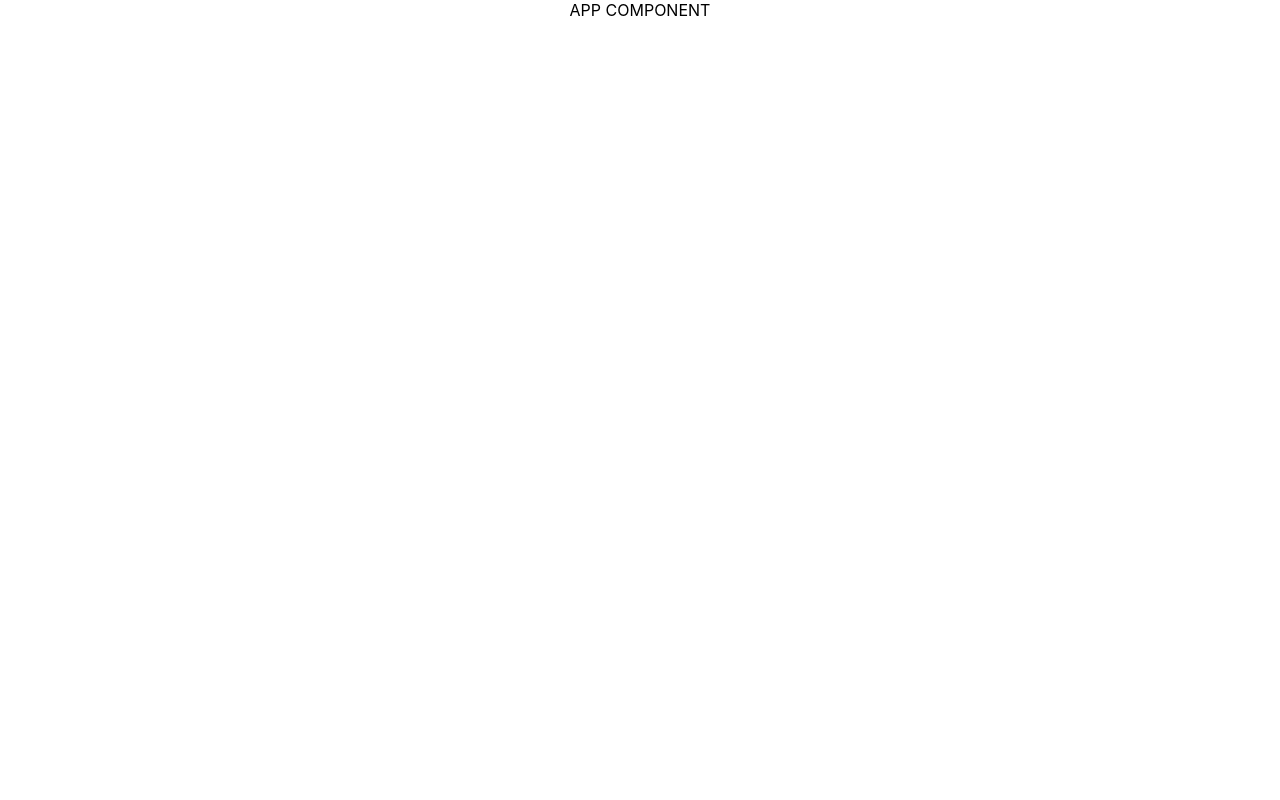
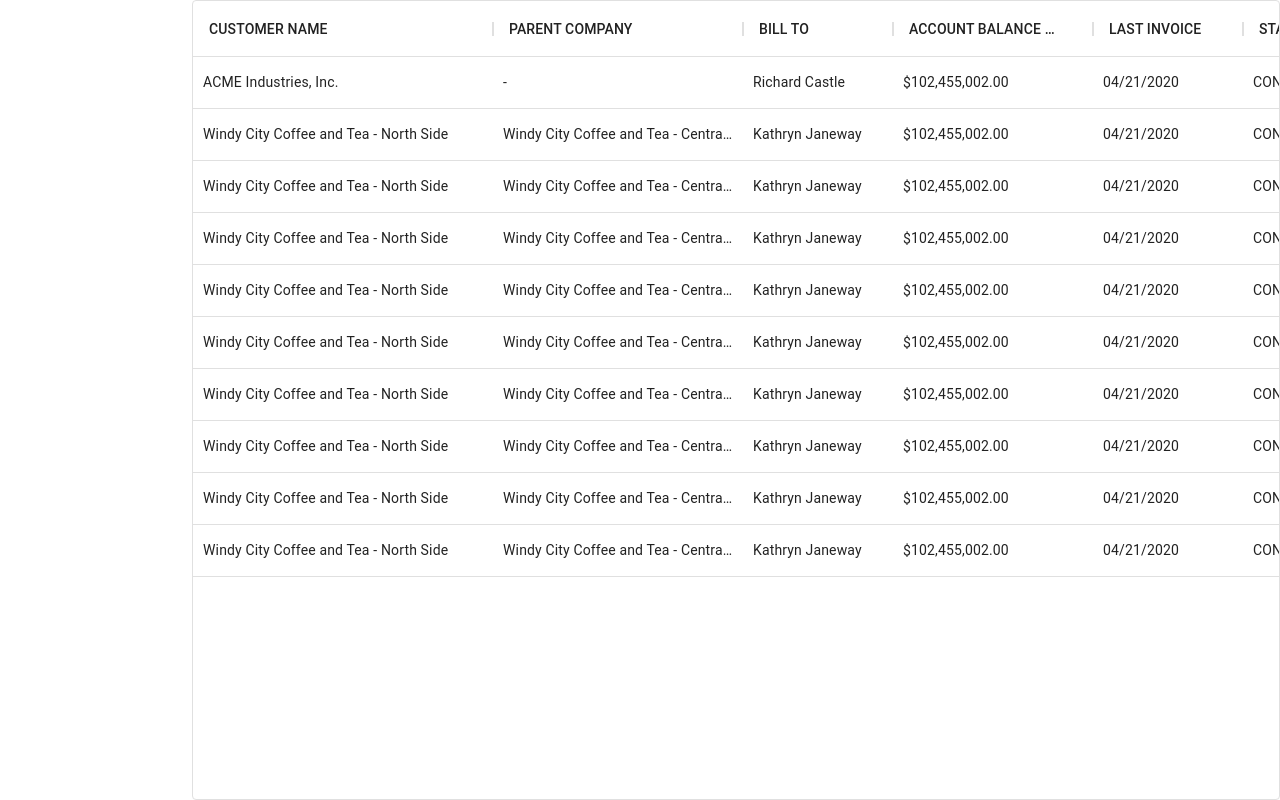
Before and after one commit to bIropka/cpc, a React (Create React App) app: page / in a window 1280 px wide. Built offline with nearby package versions, Linux system fonts and the light colour scheme.

Commit message:
added mock table

```diff
--- a/package.json
+++ b/package.json
@@ -4,6 +4,7 @@
   "private": true,
   "dependencies": {
     "@material-ui/core": "^4.11.4",
+    "@material-ui/data-grid": "^4.0.0-alpha.32",
     "@testing-library/jest-dom": "^5.11.4",
     "@testing-library/react": "^11.1.0",
     "@testing-library/user-event": "^12.1.10",
--- a/src/App.css
+++ b/src/App.css
@@ -1,38 +1,11 @@
 .App {
-  text-align: center;
+  width: 100vw;
+  height: 100vh;
+  display: flex;
+  justify-content: flex-end;
 }
 
-.App-logo {
-  height: 40vmin;
-  pointer-events: none;
+.Grid {
+  width: 85%;
+  height: 100%;
 }
-
-@media (prefers-reduced-motion: no-preference) {
-  .App-logo {
-    animation: App-logo-spin infinite 20s linear;
-  }
-}
-
-.App-header {
-  background-color: #282c34;
-  min-height: 100vh;
-  display: flex;
-  flex-direction: column;
-  align-items: center;
-  justify-content: center;
-  font-size: calc(10px + 2vmin);
-  color: white;
-}
-
-.App-link {
-  color: #61dafb;
-}
-
-@keyframes App-logo-spin {
-  from {
-    transform: rotate(0deg);
-  }
-  to {
-    transform: rotate(360deg);
-  }
-}
--- a/src/App.tsx
+++ b/src/App.tsx
@@ -1,13 +1,35 @@
-import React from 'react';
+import React, {useMemo} from 'react';
+import {DataGrid} from "@material-ui/data-grid";
 import './App.css';
-import Table from '@material-ui/core/';
+import mock from './mock';
 
-function App() {
-  return (
-    <div className="App">
-      APP COMPONENT
-    </div>
-  );
+const App = () => {
+    const rows = useMemo(() => mock, []);
+    const columns = useMemo(() => ([
+            {field: 'customerName', headerName: 'CUSTOMER NAME', width: 300},
+            {field: 'parentCompany', headerName: 'PARENT COMPANY', width: 250, sortable: false},
+            {
+                field: 'billTo', headerName: 'BILL TO', width: 150, sortable: false,
+            },
+            {
+                field: 'accountBalanceFormat', headerName: 'ACCOUNT BALANCE (USD)', width: 200, sortable: false,
+                // @ts-ignore
+                valueGetter: (params) => new Intl.NumberFormat('en-US', {
+                    style: 'currency',
+                    currency: 'USD'
+                }).format(params.getValue(params.id, 'accountBalance')),
+            },
+            {field: 'lastInvoice', headerName: 'LAST INVOICE', width: 150, sortable: false},
+            {field: 'status', headerName: 'STATUS', width: 150, sortable: false},
+        ]), []);
+
+    return (
+        <div className="App">
+            <div className="Grid">
+                <DataGrid rows={rows} columns={columns} hideFooterPagination={true}/>
+            </div>
+        </div>
+    );
 }
 
 export default App;
--- /dev/null
+++ b/src/mock.ts
@@ -0,0 +1,83 @@
+const mock = [{
+    id: 1,
+    customerName: 'ACME Industries, Inc.',
+    parentCompany: '-',
+    billTo: 'Richard Castle',
+    accountBalance: 102455002,
+    lastInvoice: '04/21/2020',
+    status: 'CONFIRMED',
+}, {
+    id: 2,
+    customerName: 'Windy City Coffee and Tea - North Side',
+    parentCompany: 'Windy City Coffee and Tea - Central Chicago',
+    billTo: 'Kathryn Janeway',
+    accountBalance: 102455002,
+    lastInvoice: '04/21/2020',
+    status: 'CONFIRMED',
+}, {
+    id: 3,
+    customerName: 'Windy City Coffee and Tea - North Side',
+    parentCompany: 'Windy City Coffee and Tea - Central Chicago',
+    billTo: 'Kathryn Janeway',
+    accountBalance: 102455002,
+    lastInvoice: '04/21/2020',
+    status: 'CONFIRMED',
+}, {
+    id: 4,
+    customerName: 'Windy City Coffee and Tea - North Side',
+    parentCompany: 'Windy City Coffee and Tea - Central Chicago',
+    billTo: 'Kathryn Janeway',
+    accountBalance: 102455002,
+    lastInvoice: '04/21/2020',
+    status: 'CONFIRMED',
+}, {
+    id: 5,
+    customerName: 'Windy City Coffee and Tea - North Side',
+    parentCompany: 'Windy City Coffee and Tea - Central Chicago',
+    billTo: 'Kathryn Janeway',
+    accountBalance: 102455002,
+    lastInvoice: '04/21/2020',
+    status: 'CONFIRMED',
+}, {
+    id: 6,
+    customerName: 'Windy City Coffee and Tea - North Side',
+    parentCompany: 'Windy City Coffee and Tea - Central Chicago',
+    billTo: 'Kathryn Janeway',
+    accountBalance: 102455002,
+    lastInvoice: '04/21/2020',
+    status: 'CONFIRMED',
+}, {
+    id: 7,
+    customerName: 'Windy City Coffee and Tea - North Side',
+    parentCompany: 'Windy City Coffee and Tea - Central Chicago',
+    billTo: 'Kathryn Janeway',
+    accountBalance: 102455002,
+    lastInvoice: '04/21/2020',
+    status: 'CONFIRMED',
+}, {
+    id: 8,
+    customerName: 'Windy City Coffee and Tea - North Side',
+    parentCompany: 'Windy City Coffee and Tea - Central Chicago',
+    billTo: 'Kathryn Janeway',
+    accountBalance: 102455002,
+    lastInvoice: '04/21/2020',
+    status: 'CONFIRMED',
+}, {
+    id: 9,
+    customerName: 'Windy City Coffee and Tea - North Side',
+    parentCompany: 'Windy City Coffee and Tea - Central Chicago',
+    billTo: 'Kathryn Janeway',
+    accountBalance: 102455002,
+    lastInvoice: '04/21/2020',
+    status: 'CONFIRMED',
+}, {
+    id: 10,
+    customerName: 'Windy City Coffee and Tea - North Side',
+    parentCompany: 'Windy City Coffee and Tea - Central Chicago',
+    billTo: 'Kathryn Janeway',
+    accountBalance: 102455002,
+    lastInvoice: '04/21/2020',
+    status: 'CONFIRMED',
+}];
+
+export default mock;
```
Also changed, not shown: 1 other file (tests, documents, lock files or other folders).
